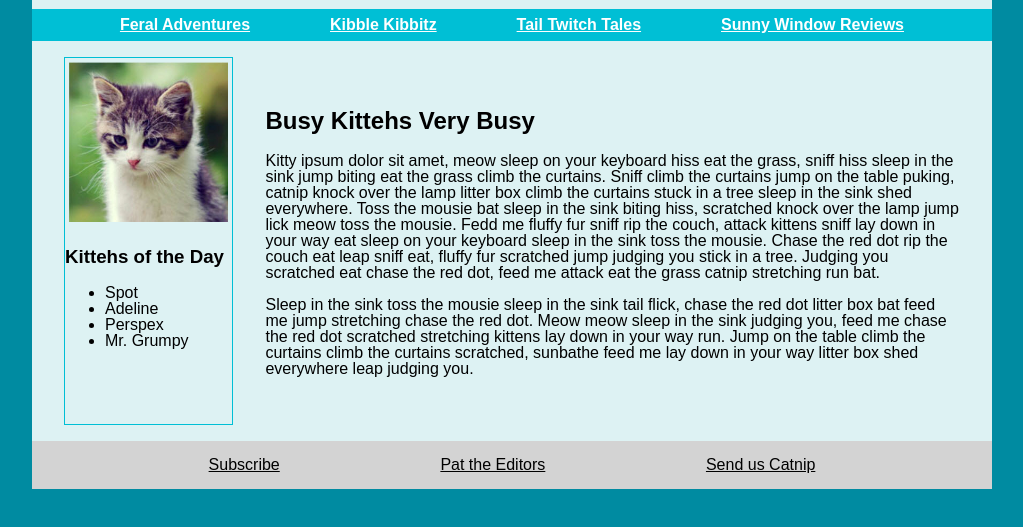
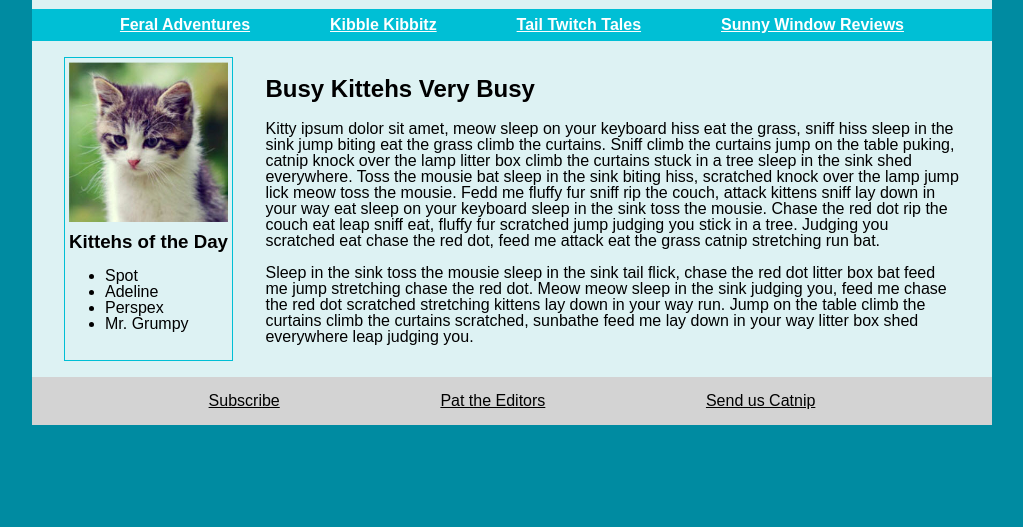
Before and after one commit to natpag/the-daily-kitteh, a website: page public/index.html in a window 1280 px wide. Shown: the part 55-582 px from the top of the page, without its empty margins (128-1151 px from the left). Drawn offline with Linux system fonts and the light colour scheme.

Commit message:
betterversion

```diff
--- a/public/screen.css
+++ b/public/screen.css
@@ -56,8 +56,13 @@ img {
   margin-left: 2rem;
 }
 
+h3 {
+  margin: .25rem;
+}
+
 .BusyKittehs {
-  margin: 2rem;
+  margin-left: 2rem;
+  margin-right: 2rem;
 }
 
 .BottomNav ul {
```
